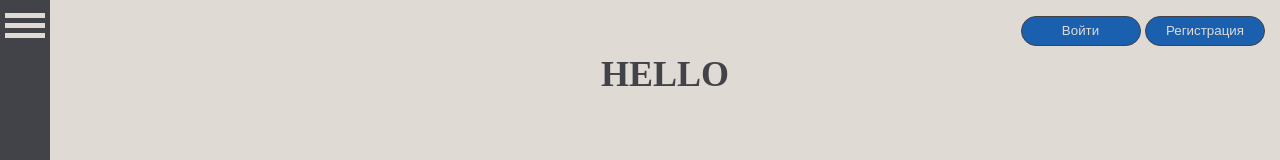
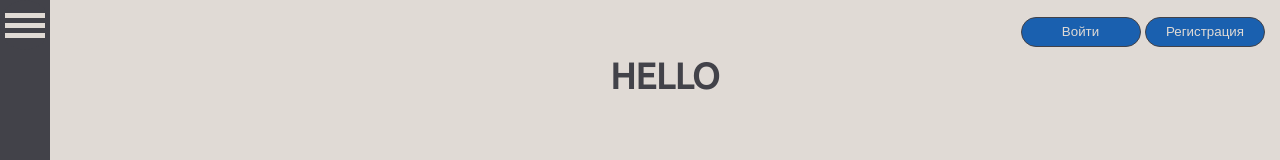
Before and after one commit to m0ss4r/m0ss4r..github.io, a plain HTML site: page index.html in a window 1280 px wide. Shown: the top 160 px of the page. Drawn offline with Linux system fonts and the light colour scheme.

Commit message:
Update index.html

```diff
--- a/index.html
+++ b/index.html
@@ -16,8 +16,8 @@
   --color-accent2: #1a60af;
   --foreground: var(--color-dark);
   --background: var(--color-light);
-  --font-title: "Ubuntu";
-  --font-body: "Ubuntu";
+  --font-title: "UbuntuRegular";
+  --font-body: "UbuntuRegular";
 }
 .darkmode {
   --color-light: #e0dad5;
```
